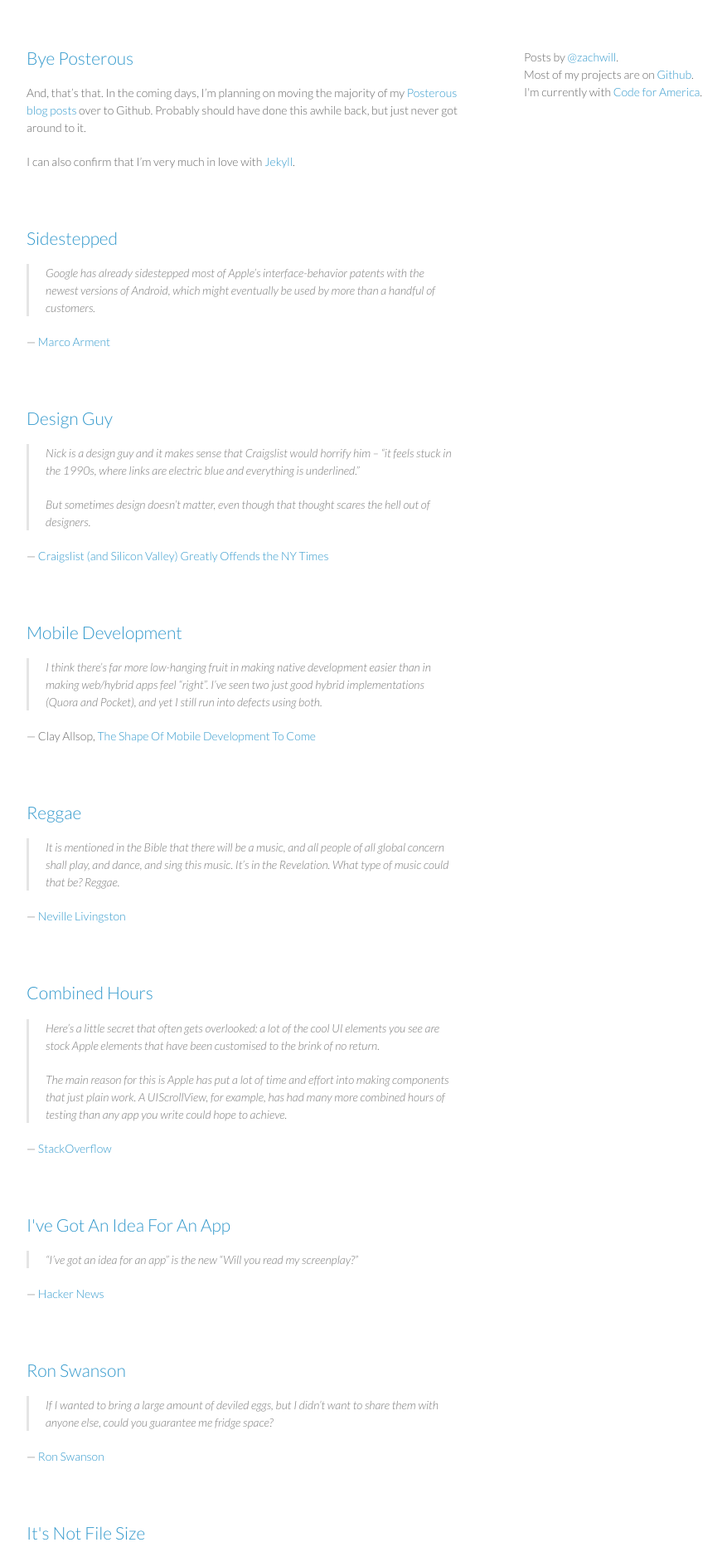
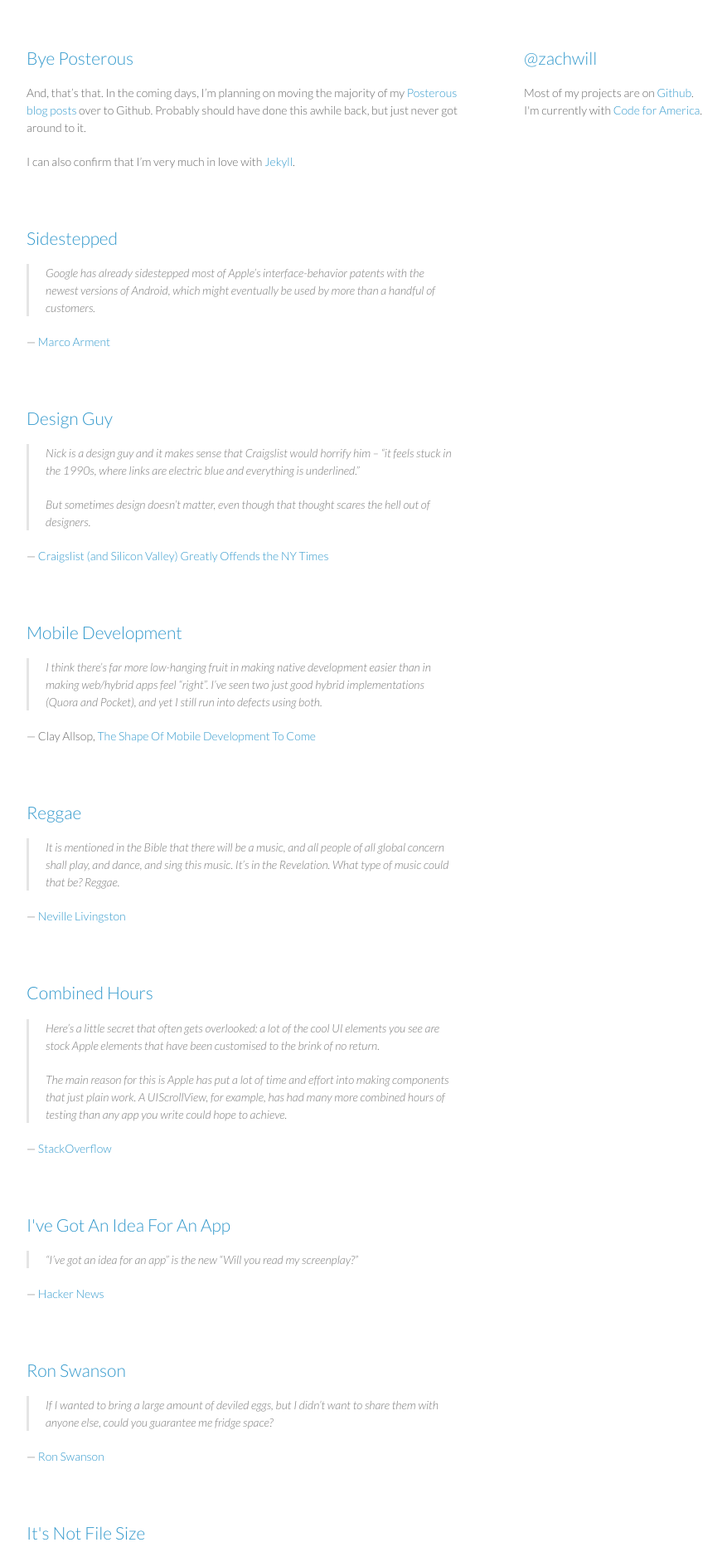
Before and after one commit to zachwill/blog, a Jekyll site: the page built from index.html, in a window 1280 px wide. Shown: the top 1876 px of the page at 83% size, without its empty margins (178-1055 px from the left). Built offline with Jekyll 4.4.1, drawn with Linux system fonts in a browser that asks for light colours; Markdown is read by kramdown in place of the engine named in the settings.

Commit message:
Update header

```diff
--- a/_includes/header.html
+++ b/_includes/header.html
@@ -1,5 +1,5 @@
 <header>
-  <p>Posts by <a href="http://twitter.com/zachwill">@zachwill</a>.
-  <br/>Most of my projects are on <a href="http://github.com/zachwill">Github</a>.
+  <h2><a href="http://twitter.com/zachwill">@zachwill</a></h2>
+  <p>Most of my projects are on <a href="http://github.com/zachwill">Github</a>.
   <br/>I'm currently with <a href="http://codeforamerica.org">Code for America</a>.</p>
 </header>
```
